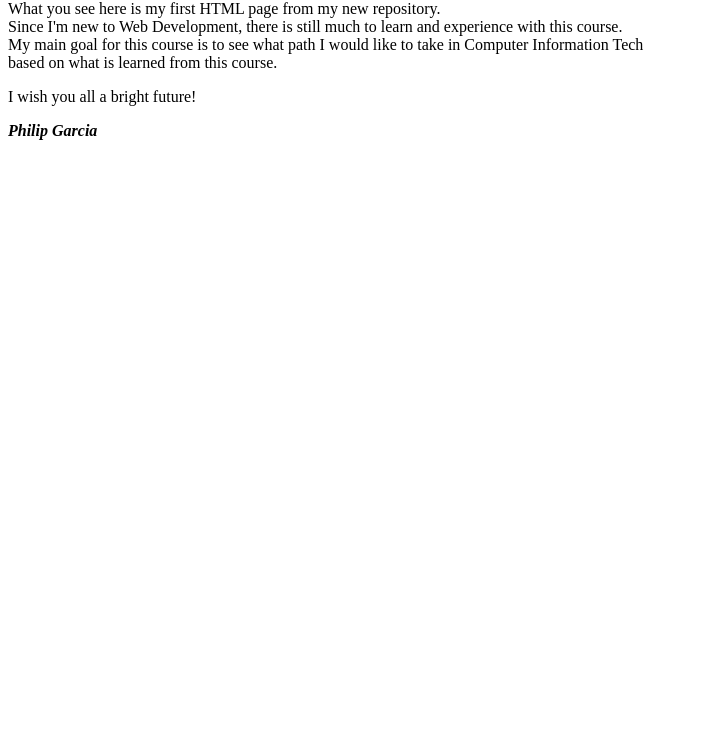
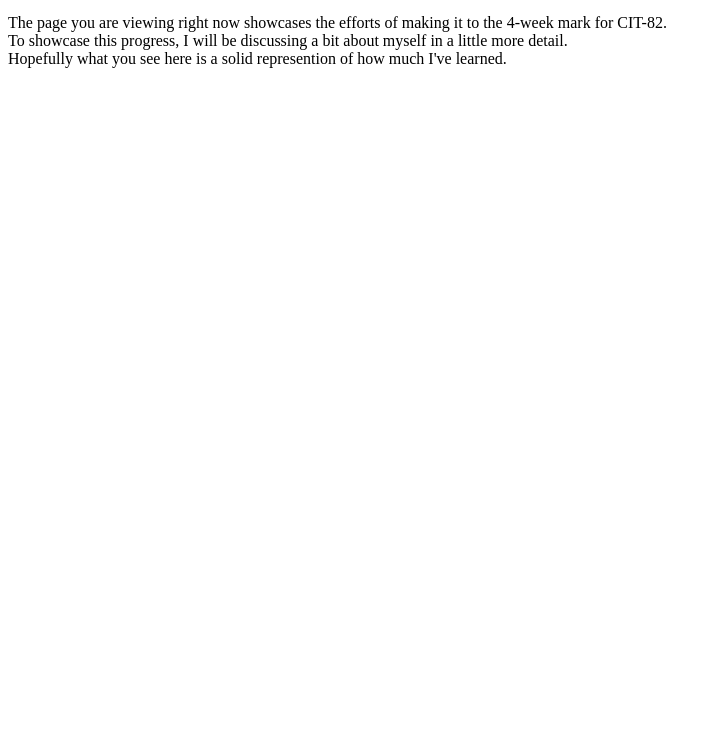
Before and after one commit to echo9961/echo9961.github.io, a plain HTML site: page index.html in a window 1280 px wide. Shown: the part 66-800 px from the top of the page, without its empty margins (0-721 px from the left). Drawn offline with Linux system fonts and the light colour scheme.

Commit message:
update to html file for week 4

```diff
--- a/index.html
+++ b/index.html
@@ -1,10 +1,15 @@
-<h1>Greetings!</h1>
-
-<p>What you see here is my first HTML page from my new repository.<br>
-Since I'm new to Web Development, there is still much to learn and experience with this course.<br>
-My main goal for this course is to see what path I would like to take in Computer Information Tech<br>
-based on what is learned from this course.</p>
-
-<p>I wish you all a bright future!</p>
-
-<strong><em>Philip Garcia</em></strong>
+<!DOCTYPE html>
+<html lang="en">
+<head>
+    <meta charset="UTF-8">
+    <meta name="viewport" content="width=device-width, initial-scale=1.0">
+    <link rel="stylesheet" href="/echo9961.github.io/style.css">
+    <title>Philip Garcia GitHub Webpage</title>
+</head>
+<body>
+    <h1>Greetings!</h1>
+    <p>The page you are viewing right now showcases the efforts of making it to the 4-week mark for CIT-82.<br>
+        To showcase this progress, I will be discussing a bit about myself in a little more detail. <br>
+        Hopefully what you see here is a solid represention of how much I've learned.</p>
+</body>
+</html>
```
